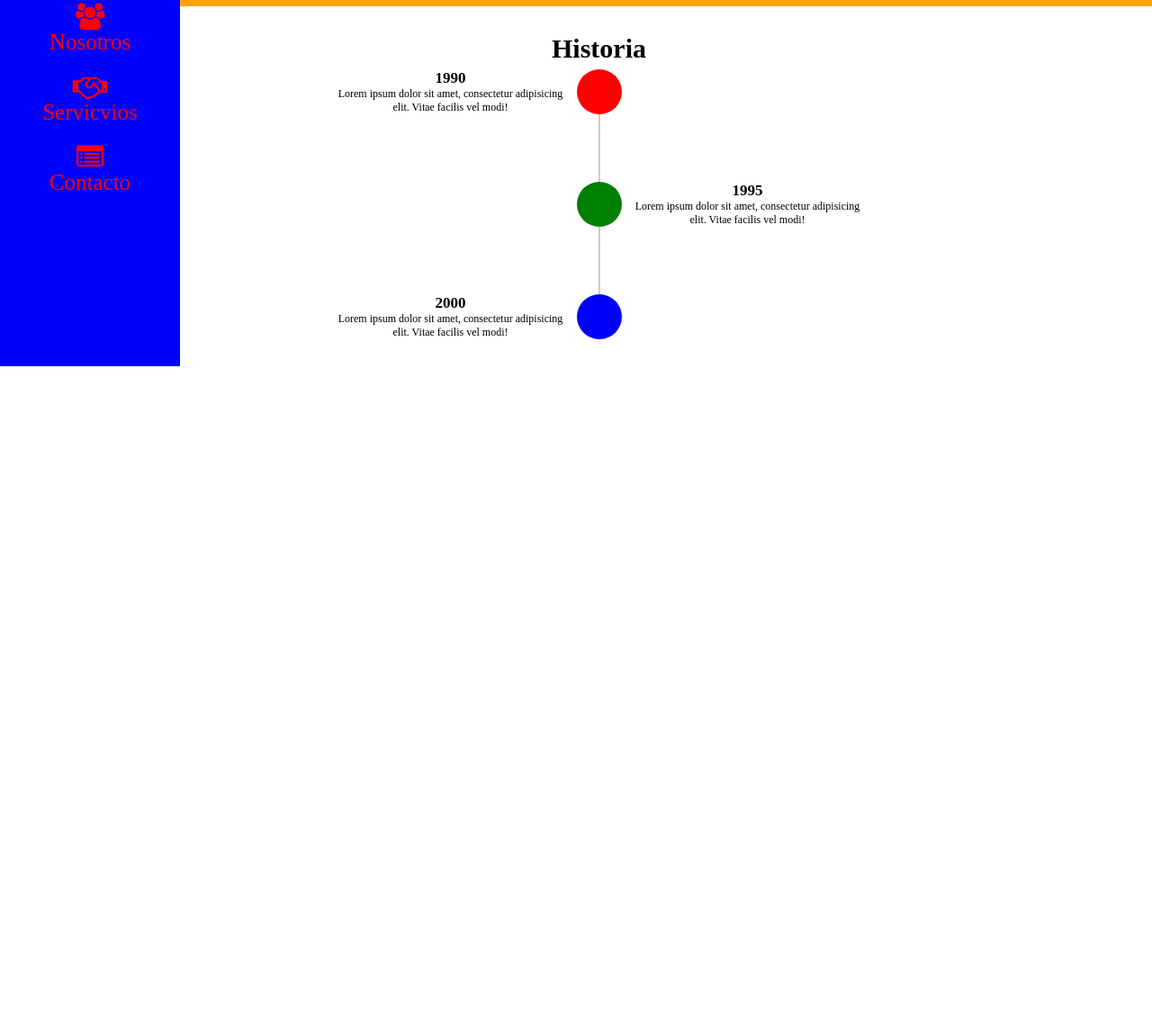
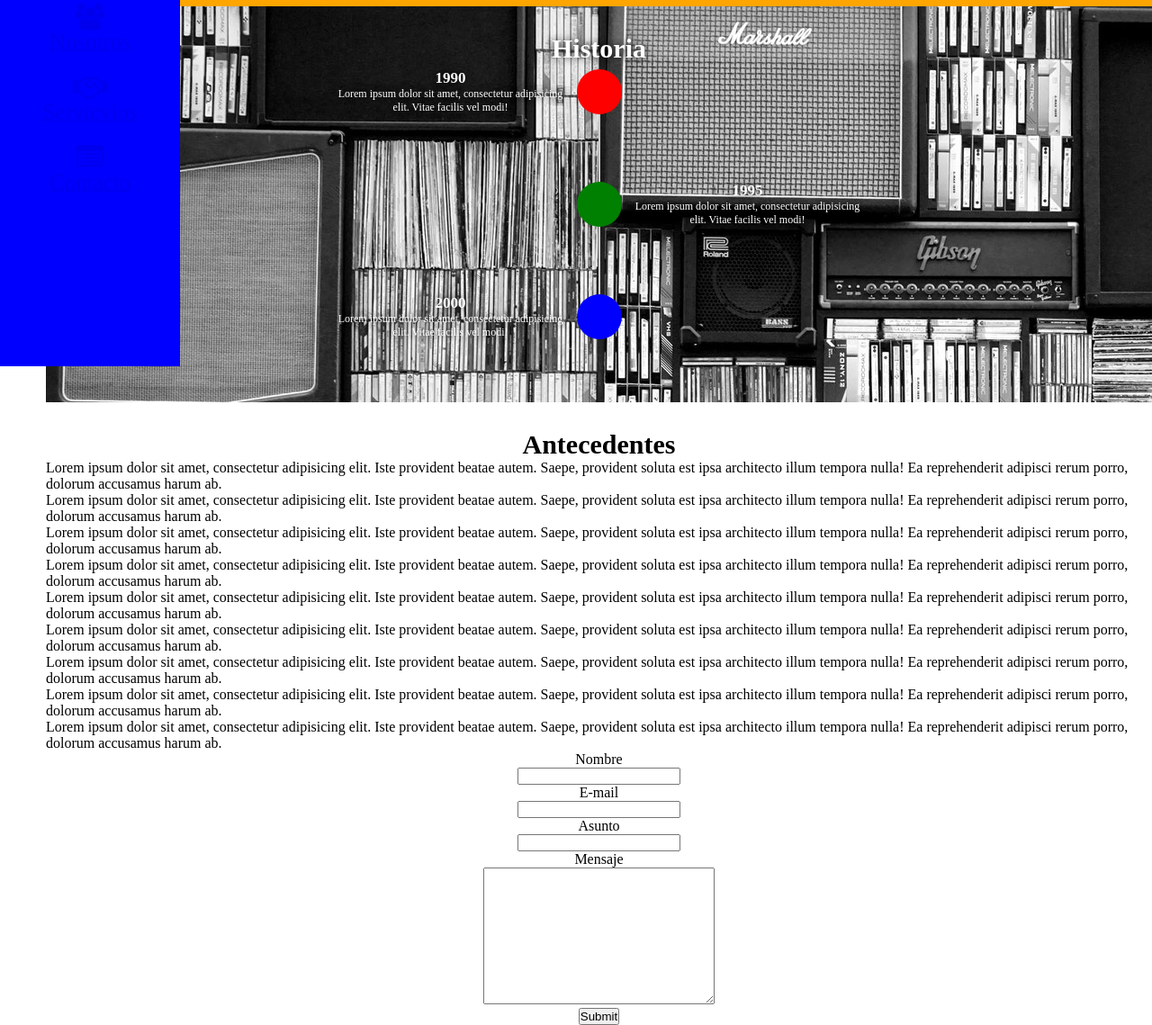
Before and after one commit to AlasRojas/abvab, a plain HTML site: page index.html in a window 1280 px wide. Shown: the part 393-1532 px from the top of the page at 90% size. Before the commit the page ends 810 px from the top, so only its background shows below. Drawn offline with Linux system fonts and the light colour scheme.

Commit message:
contacto

```diff
--- a/index.html
+++ b/index.html
@@ -16,16 +16,22 @@
 					</a>
 				</li>
 				<li>
+					<a href="#" class="go_nosotros">
 						<i class="fa fa-users" aria-hidden="true"></i><br>
 						<span>Nosotros</span>
+					</a>
 				</li>
 				<li>
+					<a href="#" class="go_servicios">
 						<i class="fa fa-handshake-o" aria-hidden="true"></i><br>
 						<span>Servicvios</span>
+					</a>
 				</li>
 				<li>
+					<a href="#" class="go_contacto">
 						<i class="fa fa-list-alt" aria-hidden="true"></i><br>
 						<span>Contacto</span>
+					</a>
 				</li>
 			</ul>
 		</nav>
@@ -66,6 +72,20 @@
 				<p>Lorem ipsum dolor sit amet, consectetur adipisicing elit. Vitae facilis vel modi!</p>
 			</div>
 		</div>
+		<div id="antecedentes">
+			<h3>Antecedentes</h3>
+			<p>
+				Lorem ipsum dolor sit amet, consectetur adipisicing elit. Iste provident beatae autem. Saepe, provident soluta est ipsa architecto illum tempora nulla! Ea reprehenderit adipisci rerum porro, dolorum accusamus harum ab.<br>
+				Lorem ipsum dolor sit amet, consectetur adipisicing elit. Iste provident beatae autem. Saepe, provident soluta est ipsa architecto illum tempora nulla! Ea reprehenderit adipisci rerum porro, dolorum accusamus harum ab.<br>
+				Lorem ipsum dolor sit amet, consectetur adipisicing elit. Iste provident beatae autem. Saepe, provident soluta est ipsa architecto illum tempora nulla! Ea reprehenderit adipisci rerum porro, dolorum accusamus harum ab.<br>
+				Lorem ipsum dolor sit amet, consectetur adipisicing elit. Iste provident beatae autem. Saepe, provident soluta est ipsa architecto illum tempora nulla! Ea reprehenderit adipisci rerum porro, dolorum accusamus harum ab.<br>
+				Lorem ipsum dolor sit amet, consectetur adipisicing elit. Iste provident beatae autem. Saepe, provident soluta est ipsa architecto illum tempora nulla! Ea reprehenderit adipisci rerum porro, dolorum accusamus harum ab.<br>
+				Lorem ipsum dolor sit amet, consectetur adipisicing elit. Iste provident beatae autem. Saepe, provident soluta est ipsa architecto illum tempora nulla! Ea reprehenderit adipisci rerum porro, dolorum accusamus harum ab.<br>
+				Lorem ipsum dolor sit amet, consectetur adipisicing elit. Iste provident beatae autem. Saepe, provident soluta est ipsa architecto illum tempora nulla! Ea reprehenderit adipisci rerum porro, dolorum accusamus harum ab.<br>
+				Lorem ipsum dolor sit amet, consectetur adipisicing elit. Iste provident beatae autem. Saepe, provident soluta est ipsa architecto illum tempora nulla! Ea reprehenderit adipisci rerum porro, dolorum accusamus harum ab.<br>
+				Lorem ipsum dolor sit amet, consectetur adipisicing elit. Iste provident beatae autem. Saepe, provident soluta est ipsa architecto illum tempora nulla! Ea reprehenderit adipisci rerum porro, dolorum accusamus harum ab.
+			</p>
+		</div>
 	</section>
 	<section id="nosotros">
 		<!--div id="mision_vision">
@@ -86,7 +106,19 @@
 		</div-->
 	</section>
 	<section id="servicios"></section>
-	<section id="contacto"></section>
+	<section id="contacto">
+		<form>
+			<label for="Nombre">Nombre</label><br>
+			<input type="text" class="contact_name" name="nombre"><br>
+			<label for="email">E-mail</label><br>
+			<input type="text" class="contact_email" name="email"><br>
+			<label for="asunto">Asunto</label><br>
+			<input type="text" class="contact_asunto" name="asunto"><br>
+			<label for="mensaje">Mensaje</label><br>
+			<textarea name="mensaje" class="contact_mensaje" cols="30" rows="10"></textarea><br>
+			<input type="submit" class="contact_submit">
+		</form>
+	</section>
 
 	<script src="js/jquery.js"></script>
 	<script src="js/script.js"></script>
--- a/styles/sass/style.scss
+++ b/styles/sass/style.scss
@@ -59,8 +59,10 @@ header{
 /*FOOTER*/
 
 /*INDEX*/
+section{
+	margin: 0 0px 0 51px;
+}
 #index{
-	margin: 0 0px 0 51px;
 	#background_video{
 		width: 100%;
 		height: 400px;
@@ -91,8 +93,12 @@ header{
 	}
 	#historia{
 		position: relative;
-		height: 380px;
-		margin-top: 30px;
+		height: 410px;
+		padding-top: 30px;
+		color: #fff;
+		background-image: url(../images/bg_history.jpeg);
+		background-attachment: fixed;
+		text-shadow: 0 0 10px #000;
 		h3{
 			font-size: 30px;
 			text-align: center;
@@ -119,15 +125,15 @@ header{
 		}
 		.ciculo_1{
 			background-color: red;
-			top: 40px;
+			top: 70px;
 		}
 		.ciculo_2{
 			background-color: green;
-			top: 165px;
+			top: 195px;
 		}
 		.ciculo_3{
 			background-color: blue;
-			top: 290px;
+			top: 320px;
 		}
 		.textos{
 			width: 250px;
@@ -147,14 +153,22 @@ header{
 			}
 		}
 		.texto_1{
-			top: 40px;
+			top: 70px;
 		}
 		.texto_2{
-			top: 165px;
+			top: 195px;
 		}
 		.texto_3{
-			top: 290px;
+			top: 320px;
 		}
+	}
+	#antecedentes{
+		h3{
+			padding-top: 30px;
+			font-size: 30px;
+			text-align: center;
+		}
+		p{}
 	}
 }
 #nosotros{
@@ -186,3 +200,17 @@ header{
 		}
 	}
 }
+#servicios{}
+#contacto{
+	form{
+		text-align: center;
+		label{}
+		input{
+			&.contact_name{}
+			&.contact_email{}
+			&.contact_asunto{}
+			&.contact_submit{}
+		}
+		textarea{}
+	}
+}
```
Also changed, not shown: images/bg_history.jpeg (added), styles/style.css. Lines whose indentation alone changed are shown as unchanged.
